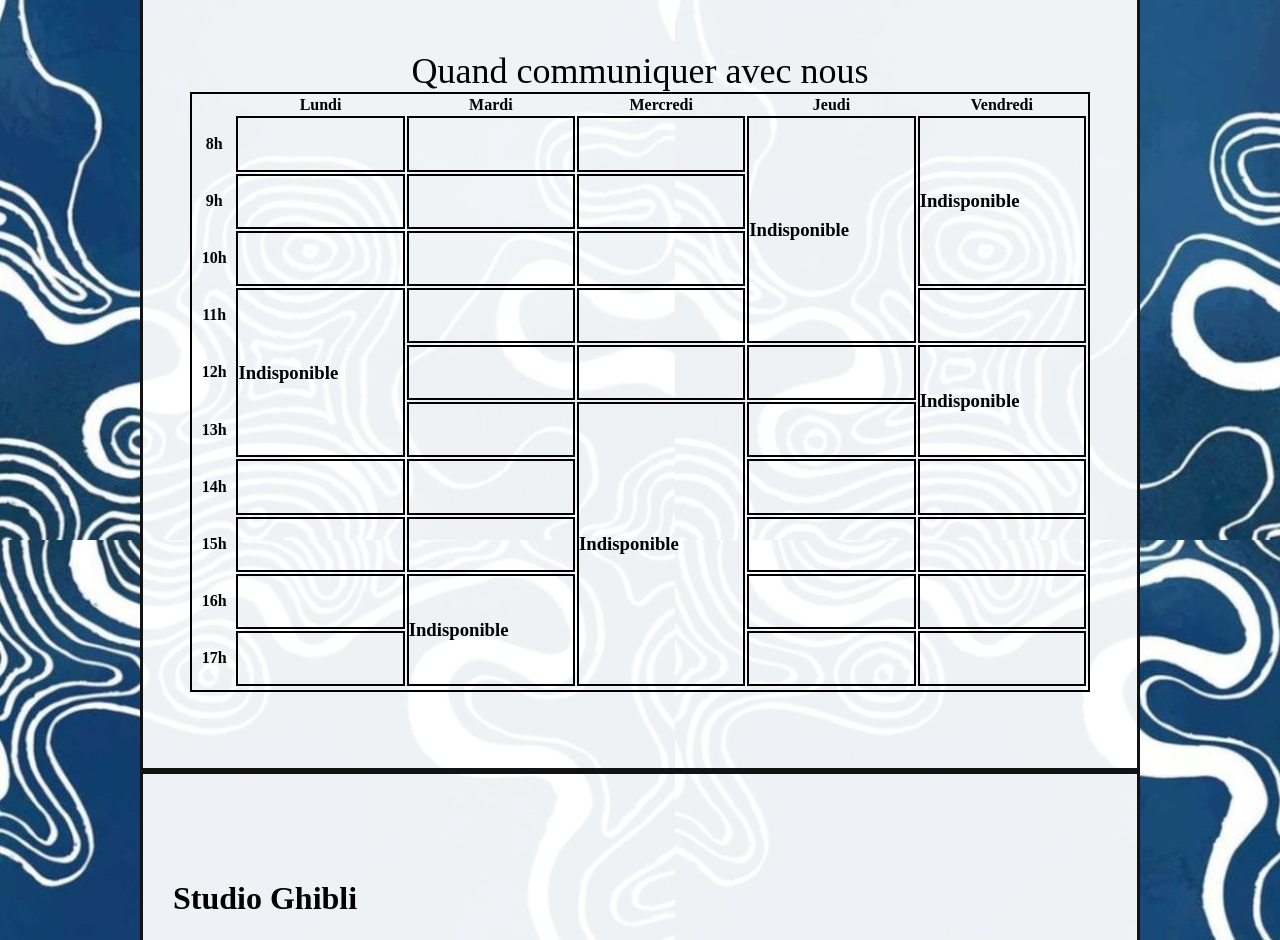
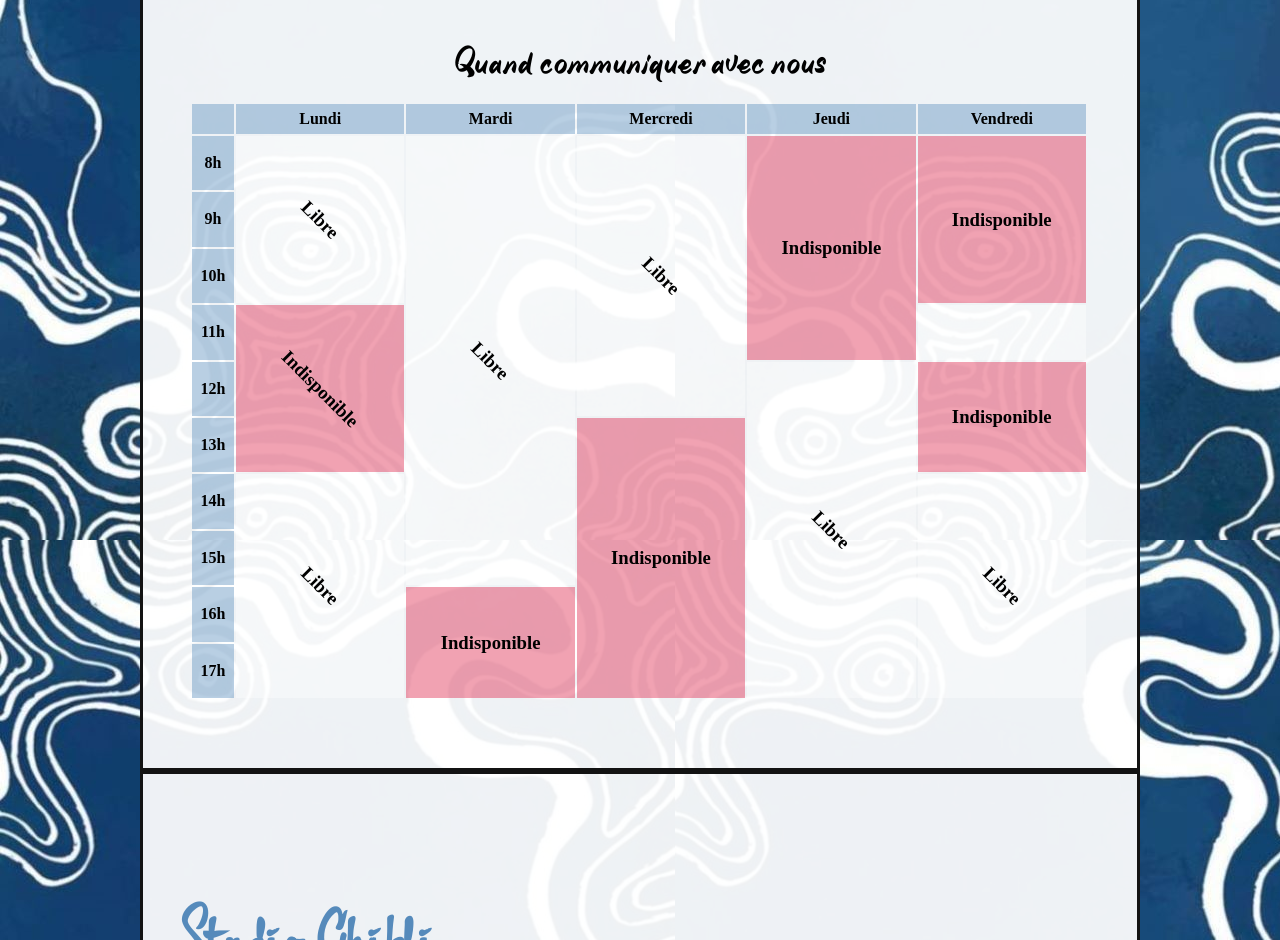
Before and after one commit to v-vvia/1w1-tp2, a plain HTML site: page index.htm in a window 1280 px wide. Shown: the part 1860-2800 px from the top of the page. Drawn offline with Linux system fonts and the light colour scheme; a web font is replaced by a local one.

Commit message:
FinitonTableau & Articles

```diff
--- a/css/menu.css
+++ b/css/menu.css
@@ -30,10 +30,12 @@
     gap: 20px;
     justify-content: space-around;
 
+
+
 }
 a{
-    color:#fff;
-    text-shadow: 5px 5px #090909b3;
+    color:#558abbdd;
+    text-shadow: 5px 5px #ffffff;
     text-decoration: none;
     font-family:khiara, sans-serif;
     font-size: 3em;
--- a/css/style.css
+++ b/css/style.css
@@ -219,21 +219,40 @@ label{
 
 
   height: 600px;
-  border: 2px solid black;
+
 }
+.tableau thead{
+  height: 30px;
+
+}
+.tableau .diagonal{
+  transform: rotate(45deg);
+  text-align: center;
+
+}
+.centre{
+  text-align: center;
+}
+
 .caption_tableau{
   font-size: 36px;
+  padding-bottom: 20px;
+  font-family: niagato, sans-serif;
 }
-th{
-  /* border: 2px solid black; */
+tr th{
+  background-color: #558abb68;
 
 }
-th p{
+thead tr{
+  font-weight: 200;
+}
+tr td{
+  background-color: #ffffff59;
+}
+.indisponible{
+  background-color: rgba(220, 20, 60, 0.393);
+}
 
-}
-td{
-  border: 2px solid black;
-}
 
 /* ////////////////////////////////////////////////////////Articles Principaux////////////////// */
 .article{
@@ -269,6 +288,13 @@ td{
 
 
   }
+  .Articles h1{
+    font-family: khiara, sans-serif;
+    font-size: 72px;
+    padding-top: 54px;
+    color: #558ABB;
+
+  }
   .Texte{
     padding-left: 25px;
 
@@ -278,13 +304,18 @@ td{
 
   }
 
-  figcaption{
+  figure figcaption{
     text-align: center;
+    font-family: niagato, sans-serif;
+    font-size: 20px;
+
   }
-  .article__h1{
+  .Texte h2{
+    font-family: niagato, sans-serif;
+    font-size: 40px;
+    color:#558ABB;
+  }
 
-    padding-top: 54px;
-  }
 /* /////////////////////////////////////////////////////gallerie///////////////////////////////// */
 .galerie{
   display: flex;
--- a/index.htm
+++ b/index.htm
@@ -180,37 +180,33 @@
                         <tbody>
                             <tr>
                                 <th>8h</th>
-                                <td></td>
-                                <td></td>
-                                <td></td>
+                                <td class="libre" rowspan="3">
+                                    <h3 class="tableau__h3 diagonal">Libre</h3>
+                                    </td>
+                                <td class="libre" rowspan="8">
+                                    <h3 class="tableau__h3 diagonal">Libre</h3>
+                                </td>
+                                <td class="libre" rowspan="5">
+                                    <h3 class="tableau__h3 diagonal">Libre</h3>
+                                </td>
                                 <td class="indisponible" rowspan="4">
-                                    <h3 class="tableau__h3 horizontal">Indisponible</h3>
+                                    <h3 class="tableau__h3 centre">Indisponible</h3>
                                 </td>
                                 <td class="indisponible" rowspan="3">
                                 <h3 class="tableau__h3 centre">Indisponible</h3></td>
                             </tr>
                             <tr>
                                 <th>9h</th>
-
-                                <td></td>
-                                <td></td>
-                                <td></td>
-
                             </tr>
                             <tr>
                                 <th>10h</th>
-
-                                <td></td>
-                                <td></td>
-                                <td></td>
-
                             </tr>
                             <tr>
                                 <th>11h</th>
                                 <td class="indisponible" rowspan="3">
-                                    <h3 class="tableau__h3 diagonale">Indisponible</h3>
+                                    <h3 class="tableau__h3 diagonal">Indisponible</h3>
                                 </td>
-                                <td></td>
+
                                 <td></td>
                                 <td></td>
 
@@ -218,71 +214,43 @@
                             <tr>
                                 <th>12h</th>
 
-                                <td></td>
-                                <td></td>
-                                <td></td>
+                                <td class="libre" rowspan="6">
+                                    <h3 class="tableau__h3 diagonal">Libre</h3>
+                                </td>
+                                <td class="indisponible" rowspan="2">
+                                    <h3 class="tableau__h3 centre">Indisponible</h3>
+                                </td>
+                            </tr>
+                            <tr>
+                                <th>13h</th>
+                                <td class="indisponible" rowspan="5">
+                                    <h3 class="tableau__h3 centre">Indisponible</h3>
+                                </td>
+                            </tr>
+                            <tr>
+                                <th>14h</th>
+                                <td class="libre" rowspan="4">
+                                    <h3 class="tableau__h3 diagonal">Libre</h3>
+
+                                </td>
+                                <td class="libre" rowspan="4">
+                                    <h3 class="tableau__h3 diagonal">Libre</h3>
+                                </td>
+                            </tr>
+                            <tr>
+                                <th>15h</th>
+                            </tr>
+                            <tr>
+                                <th>16h</th>
+
                                 <td class="indisponible" rowspan="2">
                                     <h3 class="tableau__h3 centre">Indisponible</h3>
                                 </td>
 
 
-
-
-
-                            </tr>
-                            <tr>
-                                <th>13h</th>
-                                <td></td>
-                                <td class="indisponible" rowspan="5">
-                                    <h3 class="tableau__h3 horizontal">Indisponible</h3>
-                                </td>
-                                <td></td>
-
-
-
-
-
-
-                            </tr>
-                            <tr>
-                                <th>14h</th>
-
-                                <td></td>
-                                <td></td>
-                                <td></td>
-                                <td></td>
-
-                            </tr>
-                            <tr>
-                                <th>15h</th>
-
-                                <td></td>
-                                <td></td>
-                                <td></td>
-                                <td></td>
-
-                            </tr>
-                            <tr>
-                                <th>16h</th>
-                                <td></td>
-
-                                <td class="disponible" rowspan="2">
-                                    <h3 class="tableau__h3 centre">Indisponible</h3>
-                                </td>
-                                <td></td>
-                                <td></td>
-
                             </tr>
                             <tr>
                                 <th>17h</th>
-
-                                <td></td>
-                                <td>
-
-                                </td>
-
-                                <td></td>
-
                             </tr>
 
 
@@ -297,14 +265,14 @@
         </section>
         <section id="Articles" class="Articles">
             <div class="global">
-                <h1 class="article__h1">Studio Ghibli</h1>
+                <h1>Studio Ghibli</h1>
                 <article class="article">
                     <figure>
                         <img src="img/photoFondateur.jpg" alt="Fondateur">
-                        <figcaption>L'origine de Ghibli Studio:</figcaption>
+                        <figcaption> Hayao Miyazaki, Isao Takahata et Toshio Suzuki</figcaption>
                     </figure>
                     <div class="Texte">
-                        <h2>XX</h2>
+                        <h2>L'origine de Ghibli Studio</h2>
                         <p>Lorem ipsum dolor sit amet consectetur adipisicing elit. Soluta, natus perferendis. Beatae atque, neque excepturi ipsum non commodi maiores odit corporis rerum voluptatum voluptates, qui cum nobis quod delectus debitis.</p>
                         <p>Lorem ipsum dolor sit amet consectetur adipisicing elit. Suscipit provident, blanditiis nemo cumque animi veniam saepe natus molestiae asperiores earum illum et nam sapiente ad perferendis doloremque omnis tenetur deleniti?</p>
                         <p>Lorem ipsum dolor sit, amet consectetur adipisicing elit. Repellendus, odit iusto! Aliquam dolorum sit eligendi suscipit iusto, aspernatur provident facere. Quibusdam nisi ducimus libero. Adipisci placeat id labore sequi saepe?</p>
@@ -315,10 +283,10 @@
                     <article class="article">
                         <figure>
                             <img src="img/FilmGhibli.jpg" alt="FilmGhibli">
-                            <figcaption>Film à succès:</figcaption>
+                            <figcaption>Howl's moving castle</figcaption>
                         </figure>
                         <div class="Texte">
-                            <h2>XX</h2>
+                            <h2>Film à succès</h2>
                             <p>Lorem ipsum dolor sit amet consectetur adipisicing elit. Soluta, natus perferendis. Beatae atque, neque excepturi ipsum non commodi maiores odit corporis rerum voluptatum voluptates, qui cum nobis quod delectus debitis.</p>
                             <p>Lorem ipsum dolor sit amet consectetur adipisicing elit. Suscipit provident, blanditiis nemo cumque animi veniam saepe natus molestiae asperiores earum illum et nam sapiente ad perferendis doloremque omnis tenetur deleniti?</p>
                             <p>Lorem ipsum dolor sit, amet consectetur adipisicing elit. Repellendus, odit iusto! Aliquam dolorum sit eligendi suscipit iusto, aspernatur provident facere. Quibusdam nisi ducimus libero. Adipisci placeat id labore sequi saepe?</p>
@@ -328,10 +296,10 @@
                         <article class="article">
                             <figure>
                                 <img src="img/FilmGhibli2.jpg" alt="FilmGhibli2">
-                                <figcaption>Film à succès:</figcaption>
+                                <figcaption>Spirited Away</figcaption>
                             </figure>
                             <div class="Texte">
-                                <h2>XX</h2>
+                                <h2>Film à succès</h2>
                                 <p>Lorem ipsum dolor sit amet consectetur adipisicing elit. Soluta, natus perferendis. Beatae atque, neque excepturi ipsum non commodi maiores odit corporis rerum voluptatum voluptates, qui cum nobis quod delectus debitis.</p>
                                 <p>Lorem ipsum dolor sit amet consectetur adipisicing elit. Suscipit provident, blanditiis nemo cumque animi veniam saepe natus molestiae asperiores earum illum et nam sapiente ad perferendis doloremque omnis tenetur deleniti?</p>
                                 <p>Lorem ipsum dolor sit, amet consectetur adipisicing elit. Repellendus, odit iusto! Aliquam dolorum sit eligendi suscipit iusto, aspernatur provident facere. Quibusdam nisi ducimus libero. Adipisci placeat id labore sequi saepe?</p>
@@ -340,10 +308,10 @@
                         <article class="article">
                             <figure>
                                 <img src="img/FilmGhibli3.jpg" alt="FilmGhibli3">
-                                <figcaption>Film à succès</figcaption>
+                                <figcaption>My Neighbor Totoro</figcaption>
                             </figure>
                             <div class="Texte">
-                                <h2>XX</h2>
+                                <h2>Film à succès</h2>
                                 <p>Lorem ipsum dolor sit amet consectetur adipisicing elit. Soluta, natus perferendis. Beatae atque, neque excepturi ipsum non commodi maiores odit corporis rerum voluptatum voluptates, qui cum nobis quod delectus debitis.</p>
                                 <p>Lorem ipsum dolor sit amet consectetur adipisicing elit. Suscipit provident, blanditiis nemo cumque animi veniam saepe natus molestiae asperiores earum illum et nam sapiente ad perferendis doloremque omnis tenetur deleniti?</p>
                                 <p>Lorem ipsum dolor sit, amet consectetur adipisicing elit. Repellendus, odit iusto! Aliquam dolorum sit eligendi suscipit iusto, aspernatur provident facere. Quibusdam nisi ducimus libero. Adipisci placeat id labore sequi saepe?</p>
```
